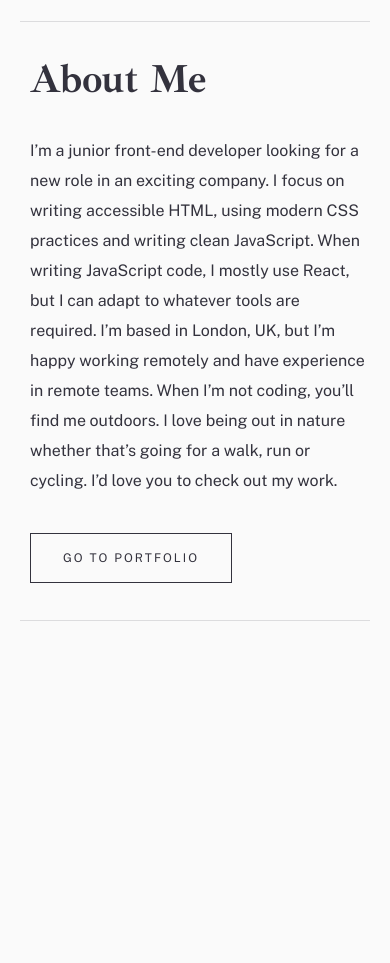
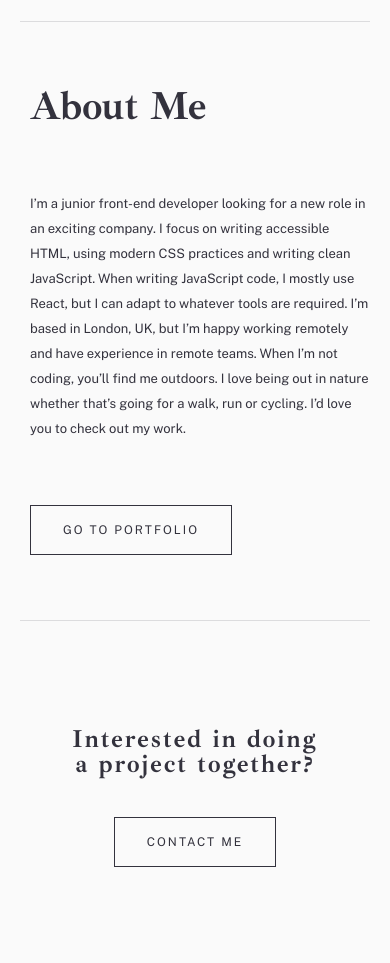
Before and after one commit to Nematov-Zokirjon/minimalist-partfolio-website, a plain HTML site: page index.html in a window 390 px wide. Shown: the part 1200-2163 px from the top of the page. Before the commit the page ends 1917 px from the top, so only its background shows below. Drawn offline with nearby package versions, Linux system fonts and the light colour scheme.

Commit message:
contact done

```diff
--- a/css/main.css
+++ b/css/main.css
@@ -322,7 +322,7 @@
         display: flex;
         flex-direction: column;
         gap: 32px;
-            margin: 96px 0;
+        margin: 96px 0;
     }
     .about-me__wrapper__img{
         display: block;
@@ -331,4 +331,69 @@
         display:  none;
     }
 }
+@media only screen and (max-width: 400px) {
+    .about-me__wrapper__text-box p{
+        font-size: 13px;
+        line-height: 25px;
+    }
+}
 /* -----------------  ABOUT ME END   ---------------------------- */
+
+
+/* -------------  CONTACT   ---------------- */
+.contact-box__wrapper{
+    display: flex;
+    align-items: center;
+    justify-content: space-between;
+    padding: 30px 0 150px 0 ;
+}
+.contact-box__wrapper h2{
+    font-family: var(--fontPrimary);
+    font-weight: 700;
+    font-size: 40px;
+    line-height: 1;
+    letter-spacing: -0.36px;
+    color: var(--Grayish-Dark-Blue);
+}
+.contact-box__wrapper span{
+    width: 100%;
+    max-width: 534px;
+    height: 1px;
+    background-color: var(--Grayish-Dark-Blue);
+    opacity: 15%;
+}
+@media only screen and (max-width: 1110px) {
+    .contact-box__wrapper span{
+        width: 100%;
+        max-width: 334px;
+    }
+}
+@media only screen and (max-width: 930px) {
+    .contact-box__wrapper span{
+        width: 100%;
+        max-width: 113px;
+    }
+}
+@media only screen and (max-width: 691px) {
+    .contact-box__wrapper span{
+        display: none;
+    }
+    .contact-box__wrapper{
+      padding: 10px 0 96px 0 ;
+      flex-direction: column;
+      gap: 40px;
+    }
+    .contact-box__wrapper h2{
+        text-align:center;
+    }
+}
+@media only screen and (max-width: 400px) {
+    .contact-box__wrapper h2{
+        font-size: 25px;
+        letter-spacing: 2px;
+    }
+    .contact-box__wrapper{
+        gap: 40px;
+      }
+}
+/* -------------  CONTACT END   ---------------- */
--- a/index.html
+++ b/index.html
@@ -60,5 +60,18 @@
             </div>
         </div>
         <!-- ABOUT ME END -->
+
+        <!-- CONTACT -->
+        <div class="contact-box">
+            <div class="container ">
+                <div class="contact-box__wrapper">
+                    <h2>Interested in doing <br> a  project together?</h2>
+                    <span></span>
+                    <button class="global-btn contact-box__wrapper__btn" type="button">CONTACT ME</button>
+                </div>
+            </div>
+        </div>
+        <!-- CONTACT END  -->
+
 </body>
 </html>
```
